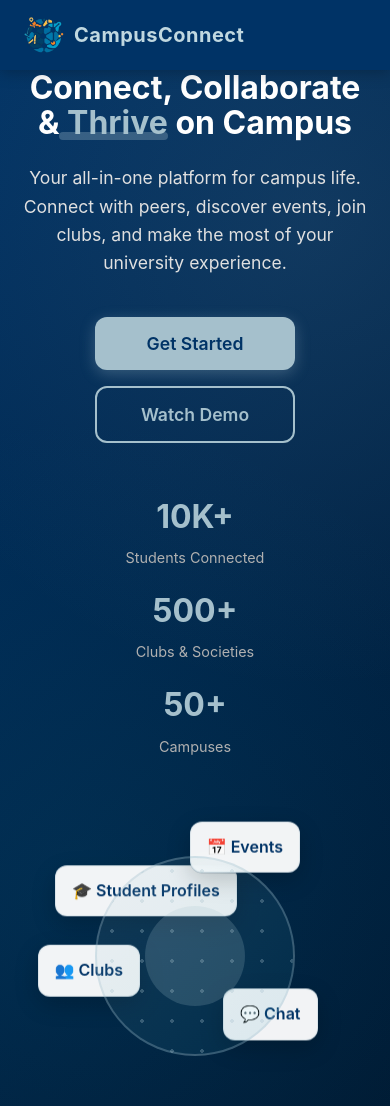
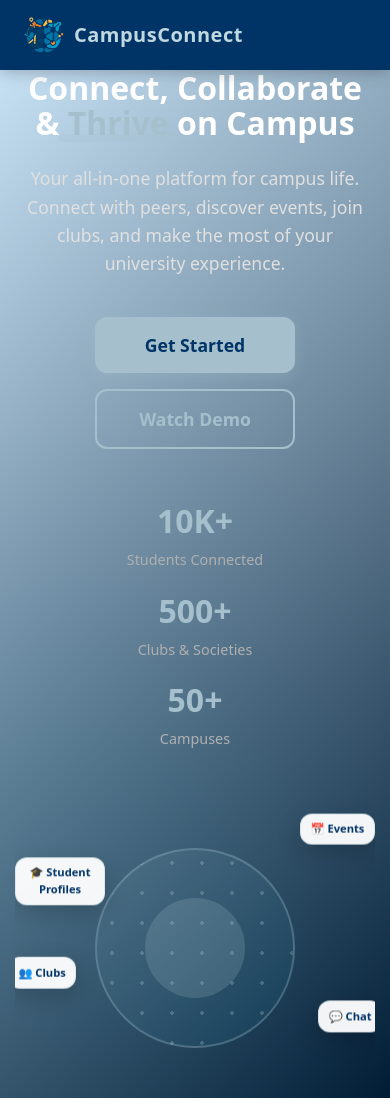
Before and after one commit to Javeria-Javaid/Campus-Connect, a React (Vite) app: page / in a window 390 px wide. Built offline with nearby package versions, Linux system fonts and the light colour scheme.

Commit message:
hero section done

```diff
--- a/src/App.css
+++ b/src/App.css
@@ -1,21 +1,33 @@
-/* Reset and base styles */
+/* src/App.css */
 * {
   margin: 0;
   padding: 0;
   box-sizing: border-box;
 }
 
+html, body {
+  width: 100%;
+  overflow-x: hidden;
+}
+
 body {
-  font-family: -apple-system, BlinkMacSystemFont, 'Segoe UI', 'Roboto', 'Oxygen',
-  'Ubuntu', 'Cantarell', 'Fira Sans', 'Droid Sans', 'Helvetica Neue',
-  sans-serif;
-  -webkit-font-smoothing: antialiased;
-  -moz-osx-font-smoothing: grayscale;
-  background-color: #F4F4F4;
-  line-height: 1.6;
+  margin: 0;
+  padding: 0;
+  width: 100%;
+  position: relative;
+}
+
+#root {
+  width: 100%;
+  margin: 0;
+  padding: 0;
+  overflow-x: hidden;
 }
 
 .App {
-  min-height: 100vh;
-  background-color: #F4F4F4;
+  width: 100%;
+  margin: 0;
+  padding: 0;
+  overflow-x: hidden;
+  position: relative;
 }
--- a/src/components/Hero.css
+++ b/src/components/Hero.css
@@ -1,11 +1,13 @@
 .hero {
-    background: linear-gradient(135deg, #003366 0%, #001a33 100%);
+    background: linear-gradient(135deg,  #d1ecff 0%, #001a33 100%);
     min-height: 100vh;
     display: flex;
     align-items: center;
     padding-top: 70px;
     position: relative;
     overflow: hidden;
+    width: 100%;
+    margin: 0;
 }
 
 .hero::before {
@@ -31,6 +33,8 @@
     align-items: center;
     position: relative;
     z-index: 2;
+    width: 100%;
+    box-sizing: border-box;
 }
 
 /* Left Content Styles */
@@ -140,6 +144,8 @@
 .hero-visual {
     position: relative;
     height: 500px;
+    width: 100%;
+    overflow: hidden; /* Add this to contain floating cards */
 }
 
 .hero-image {
@@ -149,6 +155,7 @@
     display: flex;
     align-items: center;
     justify-content: center;
+    overflow: hidden; /* Add this to contain floating cards */
 }
 
 .main-illustration {
@@ -185,7 +192,7 @@
     border-radius: 50%;
 }
 
-/* Floating Cards */
+/* Floating Cards - UPDATED POSITIONS */
 .floating-card {
     position: absolute;
     background: rgba(255, 255, 255, 0.95);
@@ -197,29 +204,32 @@
     font-weight: 600;
     color: #003366;
     animation: float 6s ease-in-out infinite;
+    /* Ensure cards stay within container */
+    max-width: 140px;
+    text-align: center;
 }
 
 .card-1 {
     top: 20%;
-    left: 10%;
+    left: 5%; /* Moved further in from left */
     animation-delay: 0s;
 }
 
 .card-2 {
     top: 10%;
-    right: 20%;
+    right: 5%; /* Moved further in from right */
     animation-delay: 1.5s;
 }
 
 .card-3 {
     bottom: 30%;
-    left: 5%;
+    left: 2%; /* Moved further in from left */
     animation-delay: 3s;
 }
 
 .card-4 {
     bottom: 20%;
-    right: 15%;
+    right: 2%; /* Moved further in from right */
     animation-delay: 4.5s;
 }
 
@@ -245,6 +255,12 @@
     .hero-visual {
         height: 400px;
     }
+
+    .floating-card {
+        max-width: 120px;
+        font-size: 0.9rem;
+        padding: 0.6rem 0.8rem;
+    }
 }
 
 @media (max-width: 768px) {
@@ -252,6 +268,7 @@
         grid-template-columns: 1fr;
         text-align: center;
         gap: 3rem;
+        padding: 0 15px;
     }
 
     .hero-title {
@@ -283,7 +300,16 @@
 
     .floating-card {
         transform: scale(0.8);
+        max-width: 100px;
+        font-size: 0.8rem;
+        padding: 0.5rem 0.7rem;
     }
+
+    /* Adjust card positions for mobile */
+    .card-1 { left: 0%; }
+    .card-2 { right: 0%; }
+    .card-3 { left: -2%; }
+    .card-4 { right: -2%; }
 }
 
 @media (max-width: 480px) {
@@ -308,4 +334,10 @@
     .stat {
         align-items: center;
     }
+
+    .floating-card {
+        max-width: 90px;
+        font-size: 0.7rem;
+        padding: 0.4rem 0.6rem;
+    }
 }
```
